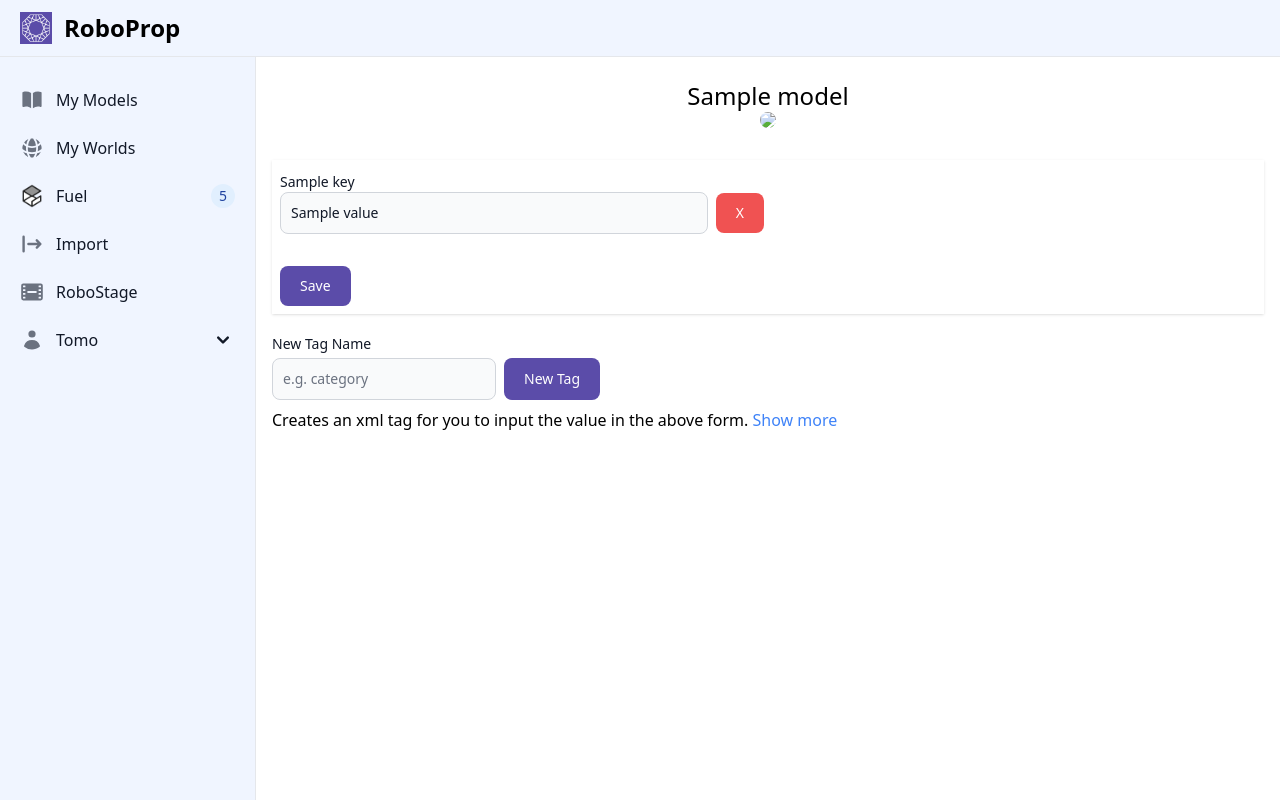
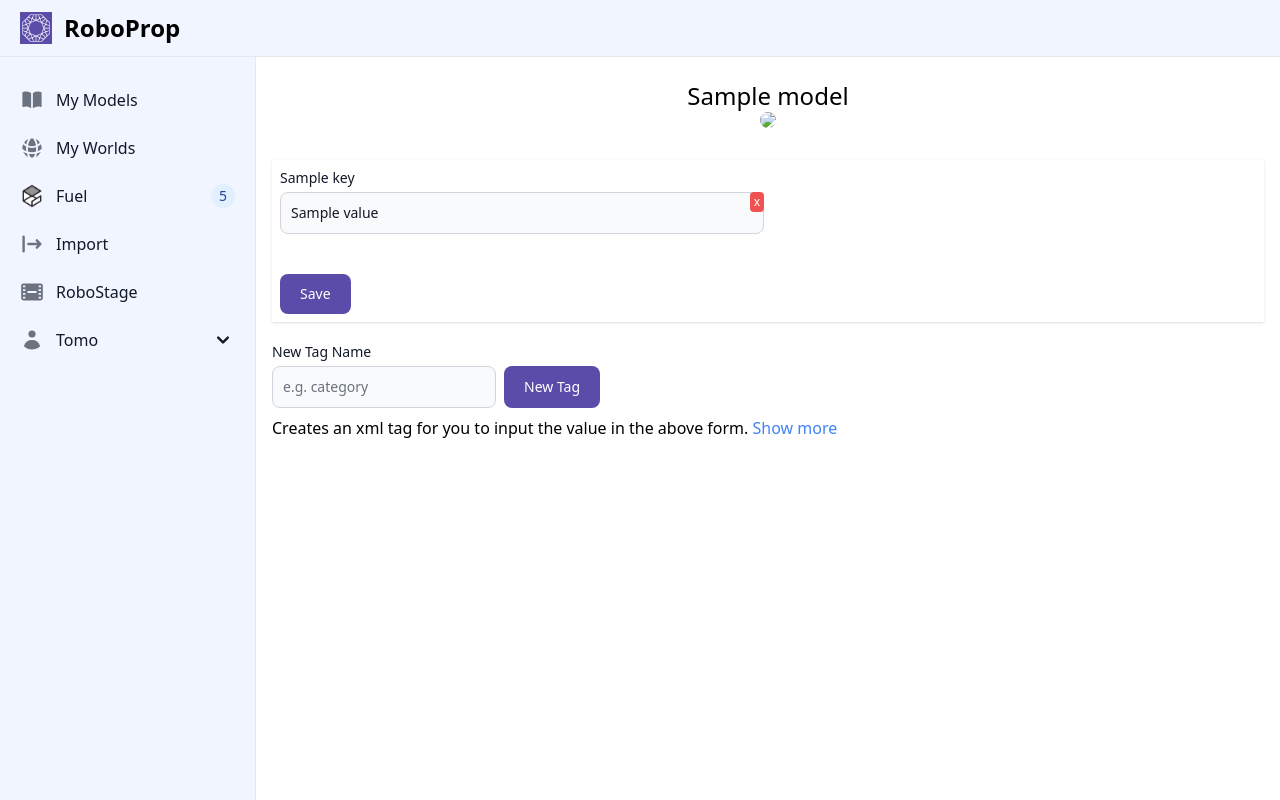
Before and after one commit to art-e-fact/RoboProp, a Django app: template templates/mymodel_detail.html in a window 1280 px wide. Run offline with Django 4.2, Linux system fonts and the light colour scheme; the template is opened without the code that fills it: most values are stand-ins (such as "Sample title", 1, 10 or a date in 2020); style sheets or scripts are compiled from the project's sources; some libraries are stand-ins or nearby versions.

Commit message:
proper removal of div with delete logic

```diff
--- a/templates/partials/_model_configuration.html
+++ b/templates/partials/_model_configuration.html
@@ -3,17 +3,22 @@
     <div class="grid gap-2 mb-6 md:grid-cols-2" id="fields-container">
         {% for key, value in model.configuration.items %}
             {% if key != 'description' %}
-                <div class="mt-1">
-                    <label for="{{ key }}" class="block text-sm font-medium text-gray-900">{{ key }}</label>
-                    <div class="flex items-center">
-                        <input type="text" name="{{ key }}" id="{{ key }}" value="{{ value }}" class="bg-gray-50 border border-gray-300 text-gray-900 text-sm rounded-lg focus:ring-blue-500 focus:border-blue-500 block w-full p-2.5">
-                        <button type="button" class="text-white bg-red-500 focus:ring-4 focus:outline-none focus:ring-blue-300 font-medium rounded-lg text-sm w-full sm:w-auto px-5 py-2.5 text-center ml-2" onclick="deleteField(this)">X</button>
+                <div class="flex items-center mb-2" id="{{ key }}-field">
+                    <div class="flex flex-col w-full">
+                        <label for="{{ key }}" class="block text-sm font-medium text-gray-900 mb-1">{{ key }}</label>
+                        <div class="relative flex-grow">
+                            <input type="text" name="{{ key }}" id="{{ key }}" value="{{ value }}" class="bg-gray-50 border border-gray-300 text-gray-900 text-sm rounded-lg focus:ring-blue-500 focus:border-blue-500 block w-full p-2.5 pr-10">
+                            <button type="button" class="text-white bg-red-500 focus:ring-4 focus:outline-none focus:ring-blue-300 font-light rounded text-xs absolute top-0 right-0 py-0.5 px-1" onclick="deleteField('{{ key }}-field')">x</button>
+                        </div>
                     </div>
                 </div>
             {% else %}
-                <div class="col-span-2">
+                <div class="col-span-2" id="description-field">
                     <label for="description" class="block text-sm font-medium text-gray-900">description</label>
-                    <textarea rows="10" name="description" id="description" class="block p-2.5 w-full text-sm text-gray-900 bg-gray-50 rounded-lg border border-gray-300 focus:ring-blue-500 focus:border-blue-500">{{ model.configuration.description }}</textarea>
+                    <div class="relative flex-grow">
+                        <textarea rows="10" name="description" id="description" class="block p-2.5 w-full text-sm text-gray-900 bg-gray-50 rounded-lg border border-gray-300 focus:ring-blue-500 focus:border-blue-500">{{ model.configuration.description }}</textarea>
+                        <button type="button" class="text-white bg-red-500 focus:ring-4 focus:outline-none focus:ring-blue-300 font-light rounded text-xs absolute top-0 right-0 py-0.5 px-1" onclick="deleteField('{{ key }}-field')">x</button>
+                    </div>
                 </div>
             {% endif %}
         {% endfor %}
@@ -47,21 +52,25 @@
         var container = document.getElementById("fields-container");
         var newFieldLabel = document.getElementById("new_field_label").value;
         var newField = document.createElement("div");
+        var newFieldId = "field-" + Date.now(); // Generate a unique ID for the new field
+        newField.setAttribute("id", newFieldId); // Set the ID of the new field
         newField.innerHTML = `
-            <div class="mt-1">
-                <label for="${newFieldLabel}" class="block text-sm font-medium text-gray-900">${newFieldLabel}</label>
-                <div class="flex items-center">
-                    <input type="text" name="${newFieldLabel}" id="${newFieldLabel}" value="" class="bg-gray-50 border border-gray-300 text-gray-900 text-sm rounded-lg focus:ring-blue-500 focus:border-blue-500 block w-full p-2.5">
-                    <button type="button" class="text-white bg-red-500 focus:ring-4 focus:outline-none focus:ring-blue-300 font-medium rounded-lg text-sm w-full sm:w-auto px-5 py-2.5 text-center ml-2" onclick="deleteField(this)">X</button>
+            <div class="flex items-center mb-2">
+                <div class="flex flex-col w-full">
+                    <label for="${newFieldLabel}" class="block text-sm font-medium text-gray-900 mb-1">${newFieldLabel}</label>
+                    <div class="relative flex-grow">
+                        <input type="text" name="${newFieldLabel}" id="${newFieldLabel}" value="" class="bg-gray-50 border border-gray-300 text-gray-900 text-sm rounded-lg focus:ring-blue-500 focus:border-blue-500 block w-full p-2.5 pr-10">
+                        <button type="button" class="text-white bg-red-500 focus:ring-4 focus:outline-none focus:ring-blue-300 font-light rounded text-xs absolute top-0 right-0 py-0.5 px-1" onclick="deleteField('${newFieldId}')">x</button>
+                    </div>
                 </div>
             </div>
         `;
         container.appendChild(newField);
     }
 
-    function deleteField(button) {
-        var field = button.parentNode.parentNode;
-        field.parentNode.removeChild(field);
+    function deleteField(fieldId) {
+        var field = document.getElementById(fieldId);
+        field.remove();
     }
 
     function toggleVisibility() {
```
